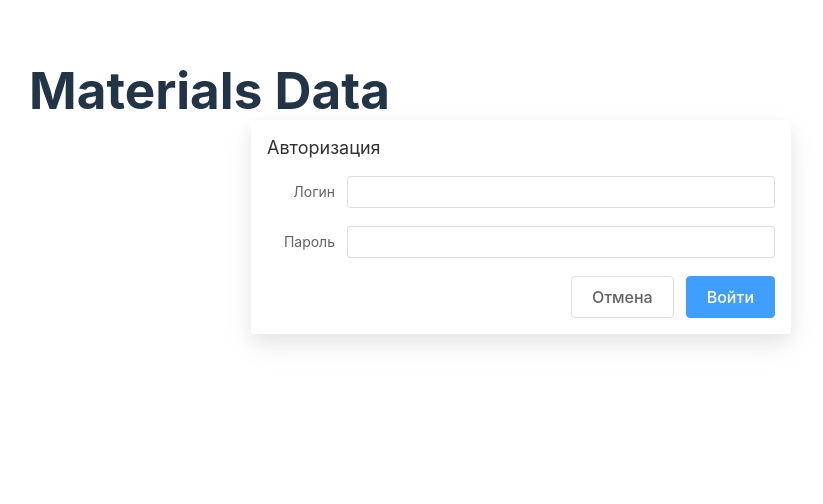
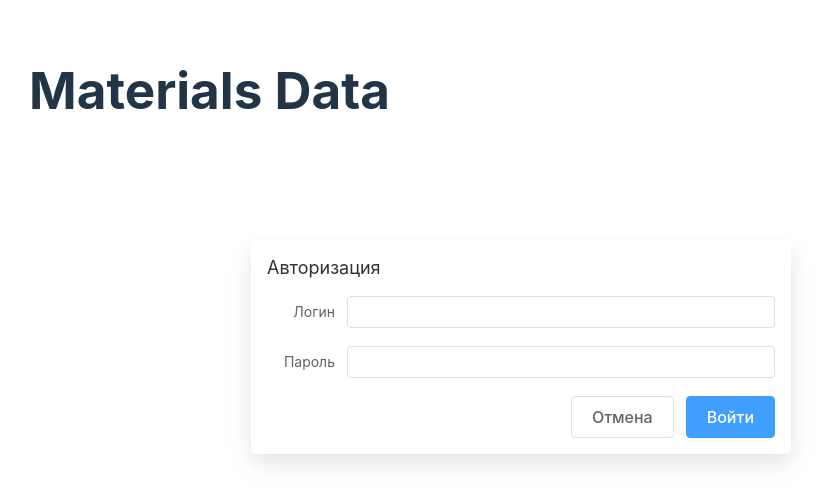
Before and after one commit to laktes1/Materials-Data, a Vue app: page / in a window 1280 px wide. Shown: the top 504 px of the page, without its empty margins (119-942 px from the left). Built offline with nearby package versions, Linux system fonts and the light colour scheme.

Commit message:
fix: authorization popup

```diff
--- a/src/assets/scss/element-plus-reset.scss
+++ b/src/assets/scss/element-plus-reset.scss
@@ -34,3 +34,7 @@ th.el-table__cell{
 #smiles-card-ref .el-collapse-item__content {
   overflow-y: auto;
 }
+
+.el-dialog {
+  margin-top: 30vh !important;
+}
```
